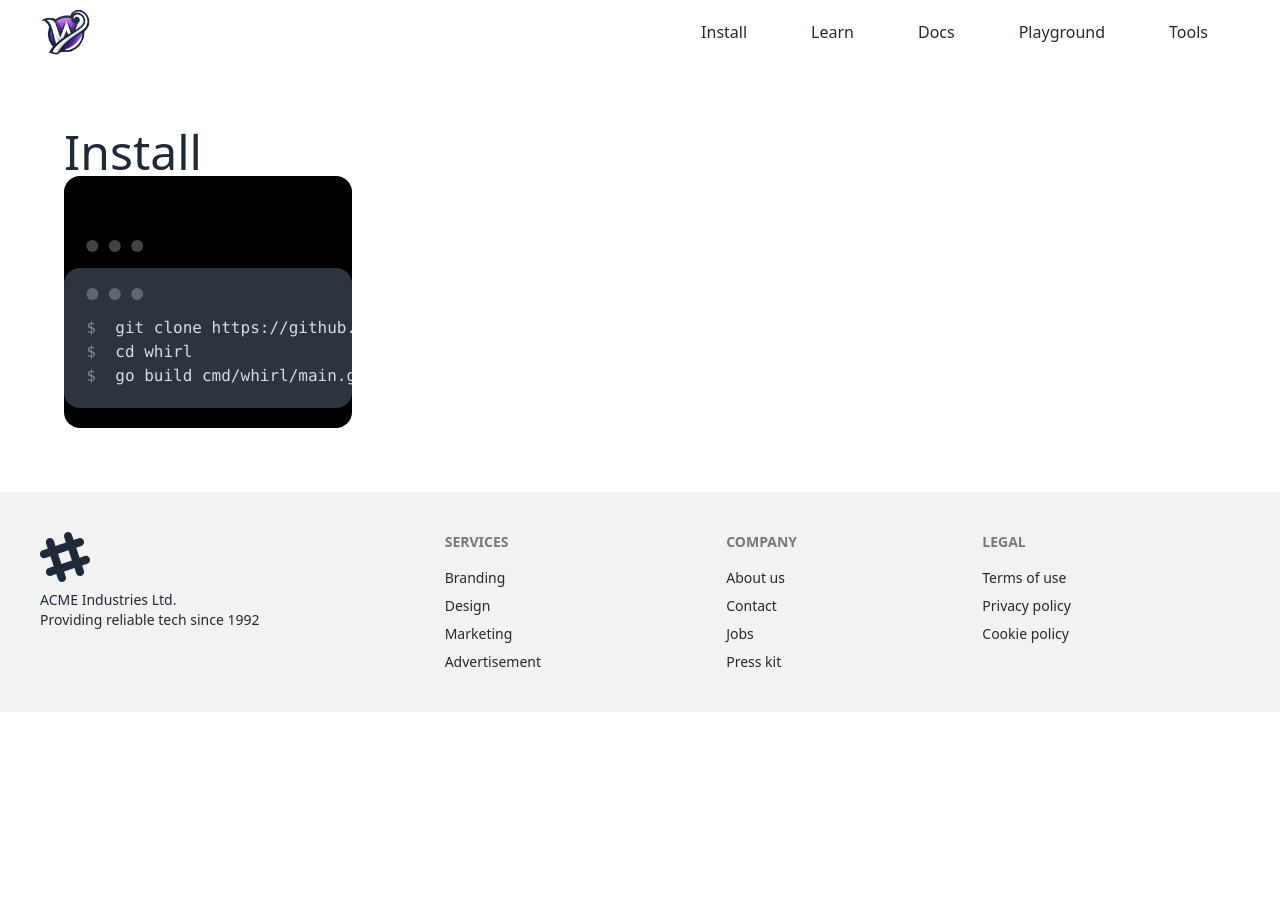
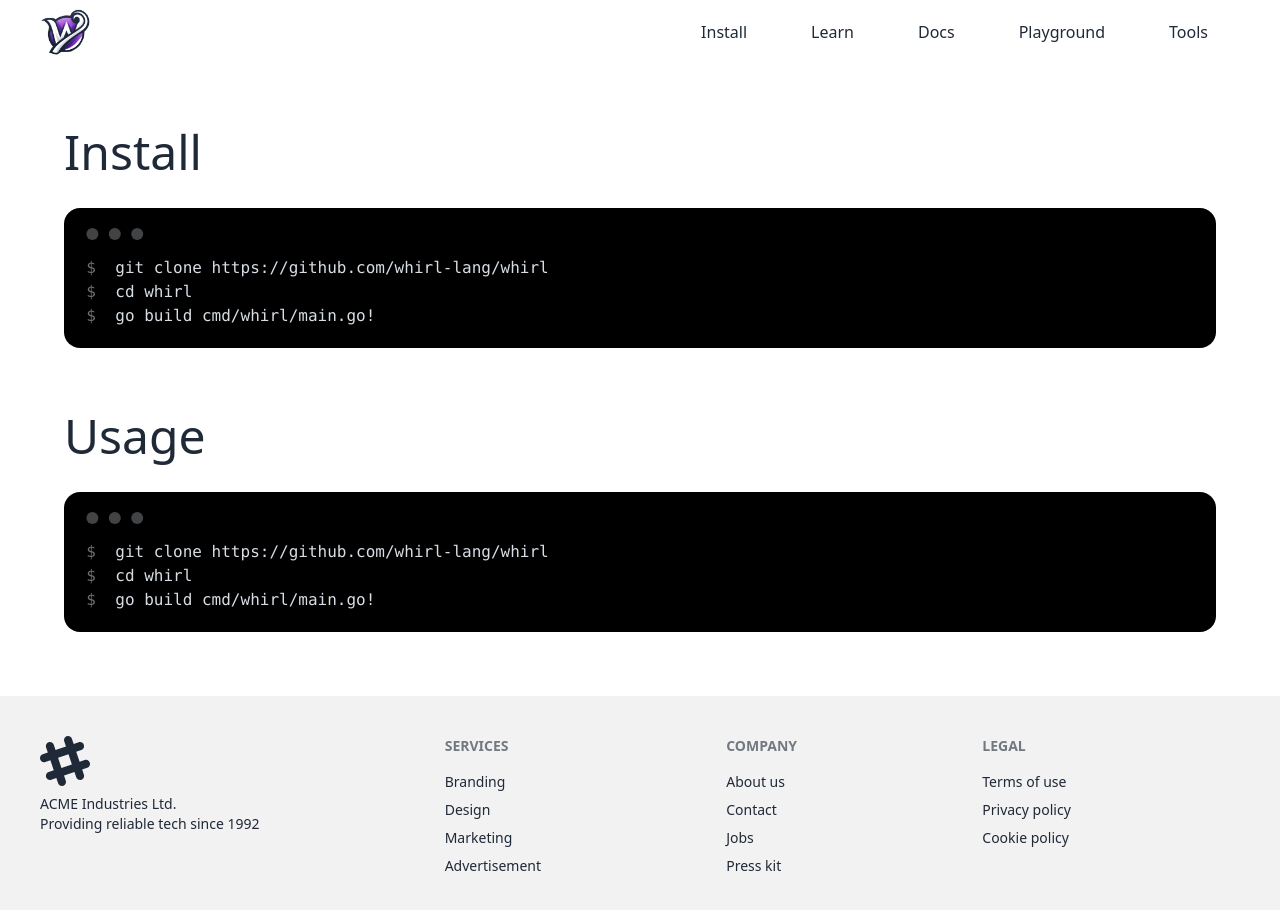
Before and after one commit to whirl-lang/website, a SvelteKit app: page /install in a window 1280 px wide. Shown: the top 910 px of the page. Before the commit the page ends 800 px from the top, so only its background shows below. Built offline with nearby package versions, Linux system fonts and the light colour scheme.

Commit message:
feat: add install page

```diff
--- a/src/routes/home/+page.svelte
+++ b/src/routes/home/+page.svelte
@@ -5,18 +5,18 @@
         <h2 class="text-5xl pt-16 pb-8 pl-8">
             Why Whirl?
         </h2>
-        <div class="flex gap-16 justify-center">
-            <div class="flex-1 w-1/4">
+        <div class="flex gap-16 justify-center flex-wrap">
+            <div class="flex-1 min-w-96">
             <p class="p-8">
                 Empower your programming journey with Whirl, the language of innovation and efficiency. Whether you're a seasoned developer or just starting your coding adventure, our platform is designed to cater to all skill levels. Dive into the world of Whirl and unlock the potential to create robust, scalable, and cutting-edge applications.
             </p>
         </div>
-        <div class="flex-1 min-w-150">
+        <div class="flex-1 min-w-96">
             <p class="p-8">
                 Whirl is a new programming language that is designed to be easy to learn and use. It's also designed to be fast, secure, and scalable. Whirl is a statically typed language with a strong type system. It's also a functional language with a powerful type inference system. Whirl is a general-purpose programming language that is designed to be used for a wide variety of applications. It's also a general-purpose programming language that is designed to be used for a wide variety of applications. Whirl is a general-purpose programming language that is designed to be used for a wide variety of applications. It's also a general-purpose programming language that is designed to be used for a wide variety of applications. Whirl is a general-purpose programming language that is designed to be used for a wide variety of applications. It's also a general-purpose programming language that is designed to be used for a wide variety of applications.
             </p>
         </div>
-        <div class="flex-1 min-w-150">
+        <div class="flex-1 min-w-96">
             <p class="p-8">
                 Whirl is a general-purpose programming language that is designed to be used for a wide variety of applications. It's also a general-purpose programming language that is designed to be used for a wide variety of applications. Whirl is a general-purpose programming language that is designed to be used for a wide variety of applications. It's also a general-purpose programming language that is designed to be used for a wide variety of applications. Whirl is a general-purpose programming language that is designed to be used for a wide variety of applications. It's also a general-purpose programming language that is designed to be used for a wide variety of applications.
             </p>
--- a/src/routes/install/+page.svelte
+++ b/src/routes/install/+page.svelte
@@ -1,12 +1,22 @@
 <div class="p-16">
   <div>
-    <h1 class="text-5xl">Install</h1>
-    <div class="mockup-code pt-16 w-40 bg-black">
-        <div class="mockup-code">
-            <pre data-prefix="$"><code>git clone https://github.com/whirl-lang/whirl</code></pre>
-            <pre data-prefix="$"><code>cd whirl</code></pre>
-            <pre data-prefix="$"><code>go build cmd/whirl/main.go!</code></pre>
-          </div>
+    <h1 class="text-5xl pb-8">Install</h1>
+    <div class="mockup-code bg-black">
+      <pre data-prefix="$"><code
+          >git clone https://github.com/whirl-lang/whirl</code
+        ></pre>
+      <pre data-prefix="$"><code>cd whirl</code></pre>
+      <pre data-prefix="$"><code>go build cmd/whirl/main.go!</code></pre>
+    </div>
+  </div>
+  <div>
+    <h1 class="text-5xl pb-8 pt-16 ">Usage</h1>
+    <div class="mockup-code bg-black">
+      <pre data-prefix="$"><code
+          >git clone https://github.com/whirl-lang/whirl</code
+        ></pre>
+      <pre data-prefix="$"><code>cd whirl</code></pre>
+      <pre data-prefix="$"><code>go build cmd/whirl/main.go!</code></pre>
     </div>
   </div>
 </div>
```
